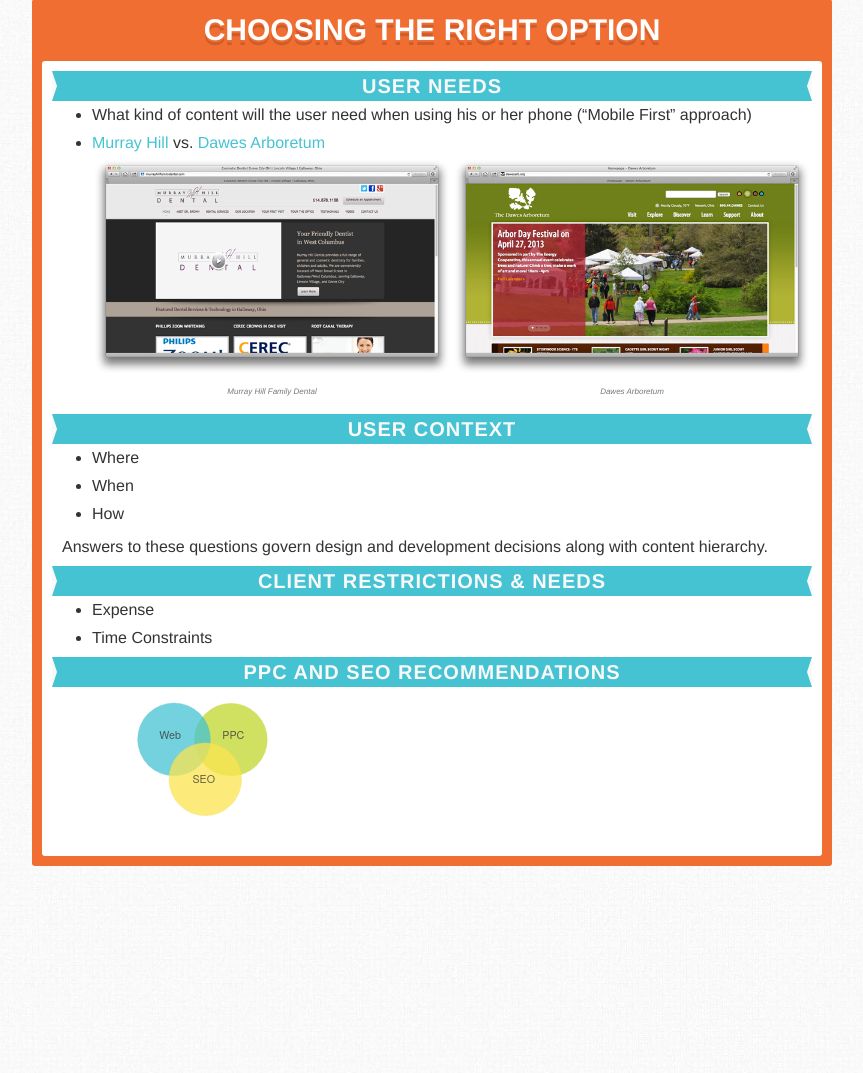
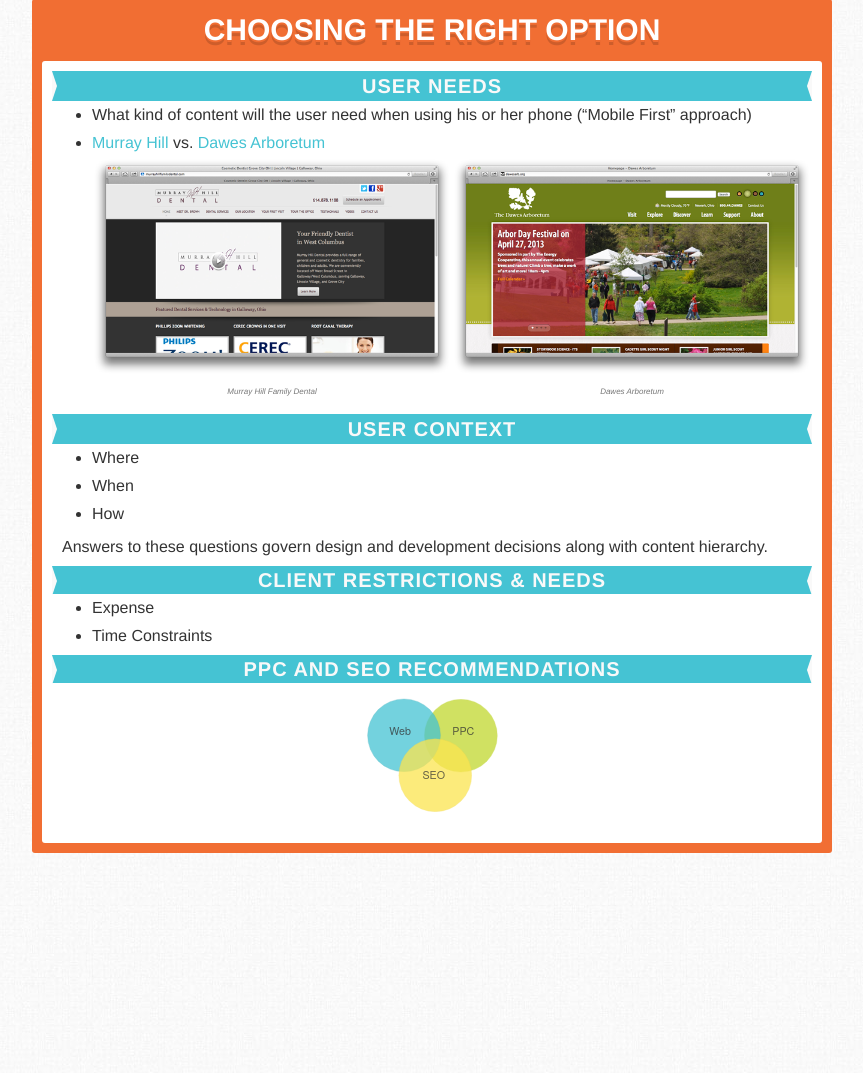
Before and after one commit to AdeptMarketing/mobile_summit, a PHP site: page / in a window 1280 px wide. Shown: the part 3673-4746 px from the top of the page, without its empty margins (208-1071 px from the left). Run offline with PHP 8.4, Linux system fonts and the light colour scheme; some libraries are stand-ins or nearby versions.

Commit message:
small updates to phils additions

```diff
--- a/css/main.css
+++ b/css/main.css
@@ -904,12 +904,17 @@ section .inner {
   border-top: solid 15px transparent;
   border-bottom: solid 15px transparent;
 }
-@media -sass-debug-info{filename{font-family:file\:\/\/\/Users\/jmoney\/Sites\/adept\/mobile-summit\/html\/css\/main\.less}line{font-family:\0000397}}
+@media -sass-debug-info{filename{font-family:file\:\/\/\/Users\/jmoney\/Sites\/adept\/mobile-summit\/html\/css\/main\.less}line{font-family:\0000396}}
+#section1 h2.small,
+#section2 h2.small {
+  font-size: 13px;
+}
+@media -sass-debug-info{filename{font-family:file\:\/\/\/Users\/jmoney\/Sites\/adept\/mobile-summit\/html\/css\/main\.less}line{font-family:\00003100}}
 #section1 p,
 #section2 p {
   padding: 0 1rem;
 }
-@media -sass-debug-info{filename{font-family:file\:\/\/\/Users\/jmoney\/Sites\/adept\/mobile-summit\/html\/css\/main\.less}line{font-family:\00003101}}
+@media -sass-debug-info{filename{font-family:file\:\/\/\/Users\/jmoney\/Sites\/adept\/mobile-summit\/html\/css\/main\.less}line{font-family:\00003104}}
 #section3 {
   padding: 10px;
   background-color: #c1d72e;
@@ -920,7 +925,7 @@ section .inner {
   border-radius: 3px;
   background-clip: padding-box;
 }
-@media -sass-debug-info{filename{font-family:file\:\/\/\/Users\/jmoney\/Sites\/adept\/mobile-summit\/html\/css\/main\.less}line{font-family:\00003105}}
+@media -sass-debug-info{filename{font-family:file\:\/\/\/Users\/jmoney\/Sites\/adept\/mobile-summit\/html\/css\/main\.less}line{font-family:\00003108}}
 #section3 h1 {
   color: #ffffff;
   line-height: 1;
@@ -965,16 +970,16 @@ section .inner {
   margin-bottom: 0rem;
   display: block;
 }
-@media -sass-debug-info{filename{font-family:file\:\/\/\/Users\/jmoney\/Sites\/adept\/mobile-summit\/html\/css\/main\.less}line{font-family:\00003109}}
+@media -sass-debug-info{filename{font-family:file\:\/\/\/Users\/jmoney\/Sites\/adept\/mobile-summit\/html\/css\/main\.less}line{font-family:\00003112}}
 #section3 .inner {
   padding: 0;
 }
-@media -sass-debug-info{filename{font-family:file\:\/\/\/Users\/jmoney\/Sites\/adept\/mobile-summit\/html\/css\/main\.less}line{font-family:\00003112}}
+@media -sass-debug-info{filename{font-family:file\:\/\/\/Users\/jmoney\/Sites\/adept\/mobile-summit\/html\/css\/main\.less}line{font-family:\00003115}}
 #section3 ol {
   counter-reset: li;
   margin: 0;
 }
-@media -sass-debug-info{filename{font-family:file\:\/\/\/Users\/jmoney\/Sites\/adept\/mobile-summit\/html\/css\/main\.less}line{font-family:\00003115}}
+@media -sass-debug-info{filename{font-family:file\:\/\/\/Users\/jmoney\/Sites\/adept\/mobile-summit\/html\/css\/main\.less}line{font-family:\00003118}}
 #section3 ol li {
   -webkit-border-radius: 3px;
   -webkit-background-clip: padding-box;
@@ -988,7 +993,7 @@ section .inner {
   border-top: dashed 2px #9eb022;
   margin: 0;
 }
-@media -sass-debug-info{filename{font-family:file\:\/\/\/Users\/jmoney\/Sites\/adept\/mobile-summit\/html\/css\/main\.less}line{font-family:\00003122}}
+@media -sass-debug-info{filename{font-family:file\:\/\/\/Users\/jmoney\/Sites\/adept\/mobile-summit\/html\/css\/main\.less}line{font-family:\00003125}}
 #section3 ol li:before {
   content: counter(li);
   counter-increment: li;
@@ -1011,15 +1016,15 @@ section .inner {
   font-weight: 800;
   font-size: 25px;
 }
-@media -sass-debug-info{filename{font-family:file\:\/\/\/Users\/jmoney\/Sites\/adept\/mobile-summit\/html\/css\/main\.less}line{font-family:\00003132}}
+@media -sass-debug-info{filename{font-family:file\:\/\/\/Users\/jmoney\/Sites\/adept\/mobile-summit\/html\/css\/main\.less}line{font-family:\00003135}}
 #section3 ol li:before a {
   color: #45c3d3;
 }
-@media -sass-debug-info{filename{font-family:file\:\/\/\/Users\/jmoney\/Sites\/adept\/mobile-summit\/html\/css\/main\.less}line{font-family:\00003136}}
+@media -sass-debug-info{filename{font-family:file\:\/\/\/Users\/jmoney\/Sites\/adept\/mobile-summit\/html\/css\/main\.less}line{font-family:\00003139}}
 #section3 ol li:first-child {
   border: none;
 }
-@media -sass-debug-info{filename{font-family:file\:\/\/\/Users\/jmoney\/Sites\/adept\/mobile-summit\/html\/css\/main\.less}line{font-family:\00003140}}
+@media -sass-debug-info{filename{font-family:file\:\/\/\/Users\/jmoney\/Sites\/adept\/mobile-summit\/html\/css\/main\.less}line{font-family:\00003143}}
 #section3 ol h4 {
   font-weight: 700;
   font-size: 20px;
@@ -1031,14 +1036,14 @@ section .inner {
   margin-bottom: 0px;
   margin-bottom: 0rem;
 }
-@media -sass-debug-info{filename{font-family:file\:\/\/\/Users\/jmoney\/Sites\/adept\/mobile-summit\/html\/css\/main\.less}line{font-family:\00003144}}
+@media -sass-debug-info{filename{font-family:file\:\/\/\/Users\/jmoney\/Sites\/adept\/mobile-summit\/html\/css\/main\.less}line{font-family:\00003147}}
 #section3 ol p {
   margin: 0;
   font-size: .9em;
   color: #555;
   margin-bottom: 10px;
 }
-@media -sass-debug-info{filename{font-family:file\:\/\/\/Users\/jmoney\/Sites\/adept\/mobile-summit\/html\/css\/main\.less}line{font-family:\00003156}}
+@media -sass-debug-info{filename{font-family:file\:\/\/\/Users\/jmoney\/Sites\/adept\/mobile-summit\/html\/css\/main\.less}line{font-family:\00003159}}
 ul li small {
   display: block;
   font-size: 13px;
@@ -1055,16 +1060,16 @@ ul li small {
 /**
  * Section 2 Specific Styles
  */
-@media -sass-debug-info{filename{font-family:file\:\/\/\/Users\/jmoney\/Sites\/adept\/mobile-summit\/html\/css\/main\.less}line{font-family:\00003170}}
+@media -sass-debug-info{filename{font-family:file\:\/\/\/Users\/jmoney\/Sites\/adept\/mobile-summit\/html\/css\/main\.less}line{font-family:\00003173}}
 #section2 figure {
   margin: 0 0 1.0rem 0;
   padding: 0;
 }
-@media -sass-debug-info{filename{font-family:file\:\/\/\/Users\/jmoney\/Sites\/adept\/mobile-summit\/html\/css\/main\.less}line{font-family:\00003173}}
+@media -sass-debug-info{filename{font-family:file\:\/\/\/Users\/jmoney\/Sites\/adept\/mobile-summit\/html\/css\/main\.less}line{font-family:\00003176}}
 #section2 figure img {
   max-width: 100%;
 }
-@media -sass-debug-info{filename{font-family:file\:\/\/\/Users\/jmoney\/Sites\/adept\/mobile-summit\/html\/css\/main\.less}line{font-family:\00003177}}
+@media -sass-debug-info{filename{font-family:file\:\/\/\/Users\/jmoney\/Sites\/adept\/mobile-summit\/html\/css\/main\.less}line{font-family:\00003180}}
 #section2 figure figcaption {
   text-align: center;
   font-style: oblique;
@@ -1078,7 +1083,7 @@ ul li small {
   margin-bottom: 0px;
   margin-bottom: 0rem;
 }
-@media -sass-debug-info{filename{font-family:file\:\/\/\/Users\/jmoney\/Sites\/adept\/mobile-summit\/html\/css\/main\.less}line{font-family:\00003186}}
+@media -sass-debug-info{filename{font-family:file\:\/\/\/Users\/jmoney\/Sites\/adept\/mobile-summit\/html\/css\/main\.less}line{font-family:\00003189}}
 #section4,
 #section5 {
   background-color: #fce550;
@@ -1090,12 +1095,12 @@ ul li small {
   border-radius: 3px;
   background-clip: padding-box;
 }
-@media -sass-debug-info{filename{font-family:file\:\/\/\/Users\/jmoney\/Sites\/adept\/mobile-summit\/html\/css\/main\.less}line{font-family:\00003191}}
+@media -sass-debug-info{filename{font-family:file\:\/\/\/Users\/jmoney\/Sites\/adept\/mobile-summit\/html\/css\/main\.less}line{font-family:\00003194}}
 #section4 h1,
 #section5 h1 {
   margin-bottom: 10px;
 }
-@media -sass-debug-info{filename{font-family:file\:\/\/\/Users\/jmoney\/Sites\/adept\/mobile-summit\/html\/css\/main\.less}line{font-family:\00003194}}
+@media -sass-debug-info{filename{font-family:file\:\/\/\/Users\/jmoney\/Sites\/adept\/mobile-summit\/html\/css\/main\.less}line{font-family:\00003197}}
 #section4 h3,
 #section5 h3 {
   text-align: center;
@@ -1111,7 +1116,7 @@ ul li small {
   font-weight: 700;
   text-transform: uppercase;
 }
-@media -sass-debug-info{filename{font-family:file\:\/\/\/Users\/jmoney\/Sites\/adept\/mobile-summit\/html\/css\/main\.less}line{font-family:\00003202}}
+@media -sass-debug-info{filename{font-family:file\:\/\/\/Users\/jmoney\/Sites\/adept\/mobile-summit\/html\/css\/main\.less}line{font-family:\00003205}}
 #section4 h1 {
   color: #333333;
   line-height: 1;
@@ -1156,11 +1161,11 @@ ul li small {
   margin-bottom: 0rem;
   display: block;
 }
-@media -sass-debug-info{filename{font-family:file\:\/\/\/Users\/jmoney\/Sites\/adept\/mobile-summit\/html\/css\/main\.less}line{font-family:\00003206}}
+@media -sass-debug-info{filename{font-family:file\:\/\/\/Users\/jmoney\/Sites\/adept\/mobile-summit\/html\/css\/main\.less}line{font-family:\00003209}}
 #section5 {
   background-color: #333333;
 }
-@media -sass-debug-info{filename{font-family:file\:\/\/\/Users\/jmoney\/Sites\/adept\/mobile-summit\/html\/css\/main\.less}line{font-family:\00003208}}
+@media -sass-debug-info{filename{font-family:file\:\/\/\/Users\/jmoney\/Sites\/adept\/mobile-summit\/html\/css\/main\.less}line{font-family:\00003211}}
 #section5 h1 {
   color: #ffffff;
   line-height: 1;
@@ -1205,18 +1210,18 @@ ul li small {
   margin-bottom: 0rem;
   display: block;
 }
-@media -sass-debug-info{filename{font-family:file\:\/\/\/Users\/jmoney\/Sites\/adept\/mobile-summit\/html\/css\/main\.less}line{font-family:\00003214}}
+@media -sass-debug-info{filename{font-family:file\:\/\/\/Users\/jmoney\/Sites\/adept\/mobile-summit\/html\/css\/main\.less}line{font-family:\00003217}}
 #section2 {
   /*	background:url(../img/choices.png) no-repeat center 10px @orange;
 	padding-top:50px;*/
 
 }
-@media -sass-debug-info{filename{font-family:file\:\/\/\/Users\/jmoney\/Sites\/adept\/mobile-summit\/html\/css\/main\.less}line{font-family:\00003218}}
+@media -sass-debug-info{filename{font-family:file\:\/\/\/Users\/jmoney\/Sites\/adept\/mobile-summit\/html\/css\/main\.less}line{font-family:\00003221}}
 .theend {
   display: none;
 }
 @media screen and (min-width: 600px) {
-  @media -sass-debug-info{filename{font-family:file\:\/\/\/Users\/jmoney\/Sites\/adept\/mobile-summit\/html\/css\/main\.less}line{font-family:\00003222}}
+  @media -sass-debug-info{filename{font-family:file\:\/\/\/Users\/jmoney\/Sites\/adept\/mobile-summit\/html\/css\/main\.less}line{font-family:\00003225}}
   .theend {
     display: block;
     text-transform: uppercase;
@@ -1234,16 +1239,16 @@ ul li small {
     padding-bottom: 50%;
     margin: 0;
   }
-  @media -sass-debug-info{filename{font-family:file\:\/\/\/Users\/jmoney\/Sites\/adept\/mobile-summit\/html\/css\/main\.less}line{font-family:\00003232}}
+  @media -sass-debug-info{filename{font-family:file\:\/\/\/Users\/jmoney\/Sites\/adept\/mobile-summit\/html\/css\/main\.less}line{font-family:\00003235}}
   .js #nav {
     position: relative;
     max-height: none;
   }
-  @media -sass-debug-info{filename{font-family:file\:\/\/\/Users\/jmoney\/Sites\/adept\/mobile-summit\/html\/css\/main\.less}line{font-family:\00003236}}
+  @media -sass-debug-info{filename{font-family:file\:\/\/\/Users\/jmoney\/Sites\/adept\/mobile-summit\/html\/css\/main\.less}line{font-family:\00003239}}
   #nav-toggle {
     display: none;
   }
-  @media -sass-debug-info{filename{font-family:file\:\/\/\/Users\/jmoney\/Sites\/adept\/mobile-summit\/html\/css\/main\.less}line{font-family:\00003239}}
+  @media -sass-debug-info{filename{font-family:file\:\/\/\/Users\/jmoney\/Sites\/adept\/mobile-summit\/html\/css\/main\.less}line{font-family:\00003242}}
   #nav {
     position: fixed !important;
     top: 0;
@@ -1254,7 +1259,7 @@ ul li small {
     background: #333333;
     z-index: 99999999;
   }
-  @media -sass-debug-info{filename{font-family:file\:\/\/\/Users\/jmoney\/Sites\/adept\/mobile-summit\/html\/css\/main\.less}line{font-family:\00003249}}
+  @media -sass-debug-info{filename{font-family:file\:\/\/\/Users\/jmoney\/Sites\/adept\/mobile-summit\/html\/css\/main\.less}line{font-family:\00003252}}
   #nav ul li {
     display: inline;
     list-style: none;
@@ -1262,16 +1267,16 @@ ul li small {
     padding: 0;
     border: none;
   }
-  @media -sass-debug-info{filename{font-family:file\:\/\/\/Users\/jmoney\/Sites\/adept\/mobile-summit\/html\/css\/main\.less}line{font-family:\00003255}}
+  @media -sass-debug-info{filename{font-family:file\:\/\/\/Users\/jmoney\/Sites\/adept\/mobile-summit\/html\/css\/main\.less}line{font-family:\00003258}}
   #nav ul li:before {
     content: " | ";
     color: #555;
   }
-  @media -sass-debug-info{filename{font-family:file\:\/\/\/Users\/jmoney\/Sites\/adept\/mobile-summit\/html\/css\/main\.less}line{font-family:\00003259}}
+  @media -sass-debug-info{filename{font-family:file\:\/\/\/Users\/jmoney\/Sites\/adept\/mobile-summit\/html\/css\/main\.less}line{font-family:\00003262}}
   #nav ul li:first-child:before {
     content: "";
   }
-  @media -sass-debug-info{filename{font-family:file\:\/\/\/Users\/jmoney\/Sites\/adept\/mobile-summit\/html\/css\/main\.less}line{font-family:\00003262}}
+  @media -sass-debug-info{filename{font-family:file\:\/\/\/Users\/jmoney\/Sites\/adept\/mobile-summit\/html\/css\/main\.less}line{font-family:\00003265}}
   #nav ul li a {
     font-size: 12px;
     font-size: 1.2rem;
@@ -1287,12 +1292,12 @@ ul li small {
     padding: 0 8px;
     text-transform: uppercase;
   }
-  @media -sass-debug-info{filename{font-family:file\:\/\/\/Users\/jmoney\/Sites\/adept\/mobile-summit\/html\/css\/main\.less}line{font-family:\00003271}}
+  @media -sass-debug-info{filename{font-family:file\:\/\/\/Users\/jmoney\/Sites\/adept\/mobile-summit\/html\/css\/main\.less}line{font-family:\00003274}}
   #nav ul li.current a {
     color: #f16e33;
     position: relative;
   }
-  @media -sass-debug-info{filename{font-family:file\:\/\/\/Users\/jmoney\/Sites\/adept\/mobile-summit\/html\/css\/main\.less}line{font-family:\00003274}}
+  @media -sass-debug-info{filename{font-family:file\:\/\/\/Users\/jmoney\/Sites\/adept\/mobile-summit\/html\/css\/main\.less}line{font-family:\00003277}}
   #nav ul li.current a:after {
     content: " ";
     position: absolute;
@@ -1304,14 +1309,14 @@ ul li small {
     left: 50%;
     margin-left: -10px;
   }
-  @media -sass-debug-info{filename{font-family:file\:\/\/\/Users\/jmoney\/Sites\/adept\/mobile-summit\/html\/css\/main\.less}line{font-family:\00003291}}
+  @media -sass-debug-info{filename{font-family:file\:\/\/\/Users\/jmoney\/Sites\/adept\/mobile-summit\/html\/css\/main\.less}line{font-family:\00003294}}
   .logo {
     margin: 60px auto 0;
     float: none;
     display: block;
     height: 100px;
   }
-  @media -sass-debug-info{filename{font-family:file\:\/\/\/Users\/jmoney\/Sites\/adept\/mobile-summit\/html\/css\/main\.less}line{font-family:\00003297}}
+  @media -sass-debug-info{filename{font-family:file\:\/\/\/Users\/jmoney\/Sites\/adept\/mobile-summit\/html\/css\/main\.less}line{font-family:\00003300}}
   .container {
     padding-top: 0;
     min-height: 100%;
@@ -1320,12 +1325,29 @@ ul li small {
   /**
   	 * Section 2 Specific Styles
   	 */
-  @media -sass-debug-info{filename{font-family:file\:\/\/\/Users\/jmoney\/Sites\/adept\/mobile-summit\/html\/css\/main\.less}line{font-family:\00003308}}
+  @media -sass-debug-info{filename{font-family:file\:\/\/\/Users\/jmoney\/Sites\/adept\/mobile-summit\/html\/css\/main\.less}line{font-family:\00003311}}
+  #section2 .venn {
+    width: 70%;
+    margin: auto;
+    display: block;
+  }
+  @media -sass-debug-info{filename{font-family:file\:\/\/\/Users\/jmoney\/Sites\/adept\/mobile-summit\/html\/css\/main\.less}line{font-family:\00003316}}
   #section2 figure {
     width: 50%;
     float: left;
   }
-  @media -sass-debug-info{filename{font-family:file\:\/\/\/Users\/jmoney\/Sites\/adept\/mobile-summit\/html\/css\/main\.less}line{font-family:\00003315}}
+  @media -sass-debug-info{filename{font-family:file\:\/\/\/Users\/jmoney\/Sites\/adept\/mobile-summit\/html\/css\/main\.less}line{font-family:\00003322}}
+  #section2 h2.small {
+    font-size: 20px;
+    font-size: 2rem;
+    line-height: 28px;
+    line-height: 2.8rem;
+    margin-top: 0px;
+    margin-top: 0rem;
+    margin-bottom: 0px;
+    margin-bottom: 0rem;
+  }
+  @media -sass-debug-info{filename{font-family:file\:\/\/\/Users\/jmoney\/Sites\/adept\/mobile-summit\/html\/css\/main\.less}line{font-family:\00003327}}
   #section3 ol li a {
     position: absolute;
     right: 20px;
@@ -1342,17 +1364,17 @@ ul li small {
     margin-top: -20px;
     color: #999;
   }
-  @media -sass-debug-info{filename{font-family:file\:\/\/\/Users\/jmoney\/Sites\/adept\/mobile-summit\/html\/css\/main\.less}line{font-family:\00003325}}
+  @media -sass-debug-info{filename{font-family:file\:\/\/\/Users\/jmoney\/Sites\/adept\/mobile-summit\/html\/css\/main\.less}line{font-family:\00003337}}
   #section3 ol li a:hover {
     background: #ddd;
   }
-  @media -sass-debug-info{filename{font-family:file\:\/\/\/Users\/jmoney\/Sites\/adept\/mobile-summit\/html\/css\/main\.less}line{font-family:\00003332}}
+  @media -sass-debug-info{filename{font-family:file\:\/\/\/Users\/jmoney\/Sites\/adept\/mobile-summit\/html\/css\/main\.less}line{font-family:\00003344}}
   #section4 ul,
   #section5 ul {
     padding: 0;
     margin: 0;
   }
-  @media -sass-debug-info{filename{font-family:file\:\/\/\/Users\/jmoney\/Sites\/adept\/mobile-summit\/html\/css\/main\.less}line{font-family:\00003336}}
+  @media -sass-debug-info{filename{font-family:file\:\/\/\/Users\/jmoney\/Sites\/adept\/mobile-summit\/html\/css\/main\.less}line{font-family:\00003348}}
   #section4 li,
   #section5 li {
     list-style: none;
@@ -1369,14 +1391,14 @@ ul li small {
     text-transform: uppercase;
     border-top: solid 1px #eee;
   }
-  @media -sass-debug-info{filename{font-family:file\:\/\/\/Users\/jmoney\/Sites\/adept\/mobile-summit\/html\/css\/main\.less}line{font-family:\00003348}}
+  @media -sass-debug-info{filename{font-family:file\:\/\/\/Users\/jmoney\/Sites\/adept\/mobile-summit\/html\/css\/main\.less}line{font-family:\00003360}}
   #section4 li:nth-child(1),
   #section5 li:nth-child(1),
   #section4 li:nth-child(2),
   #section5 li:nth-child(2) {
     border-top: none;
   }
-  @media -sass-debug-info{filename{font-family:file\:\/\/\/Users\/jmoney\/Sites\/adept\/mobile-summit\/html\/css\/main\.less}line{font-family:\00003352}}
+  @media -sass-debug-info{filename{font-family:file\:\/\/\/Users\/jmoney\/Sites\/adept\/mobile-summit\/html\/css\/main\.less}line{font-family:\00003364}}
   #section4 li:nth-child(odd),
   #section5 li:nth-child(odd) {
     border-right: solid 1px #eee;
--- a/css/main.less
+++ b/css/main.less
@@ -93,6 +93,9 @@ section {
 	}
 	h2 {
 		.ribbon(@teal, #f9f9f9, #f9f9f9);
+		&.small {
+			font-size:13px;
+		}
 	}
 	p {
 		padding:0 1rem;
@@ -305,10 +308,19 @@ ul li small {
 	 */
 	#section2
 	{
+		.venn {
+			width:70%;
+			margin:auto;
+			display:block;
+		}
 		figure
 		{
 			width: 50%;
 			float: left;
+		}
+
+		h2.small {
+			.font-size(2);
 		}
 	}
 	#section3 {
--- a/index.php
+++ b/index.php
@@ -93,13 +93,13 @@
 				<li>How</li>
 			</ul>
 			<p>Answers to these questions govern design and development decisions along with content hierarchy.</p>
-			<h2>Client Restrictions &amp; Needs</h2>
+			<h2 class="small">Client Restrictions &amp; Needs</h2>
 			<ul>
 				<li>Expense</li>
 				<li>Time Constraints</li>
 			</ul>
-			<h2>PPC and SEO Recommendations</h2>
-			<object type="image/svg+xml" data="img/svg/ven.svg"></object>
+			<h2 class="small">PPC and SEO Recommendations</h2>
+			<object type="image/svg+xml" data="img/svg/ven.svg" class="venn"></object>
 		</div><!--.inner -->
 	</section><!-- #section2 -->
 	</div><!-- .container -->
```
